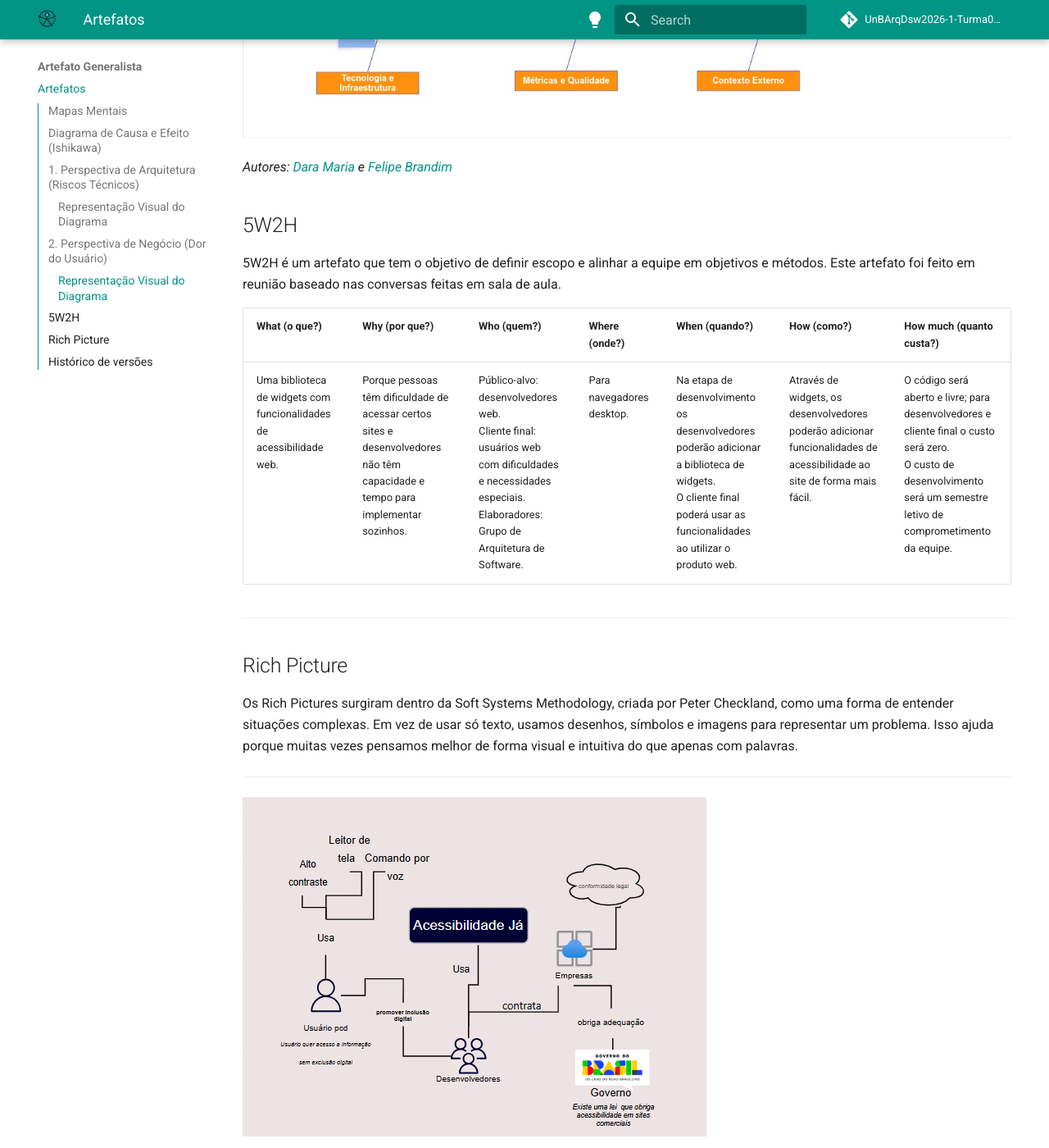
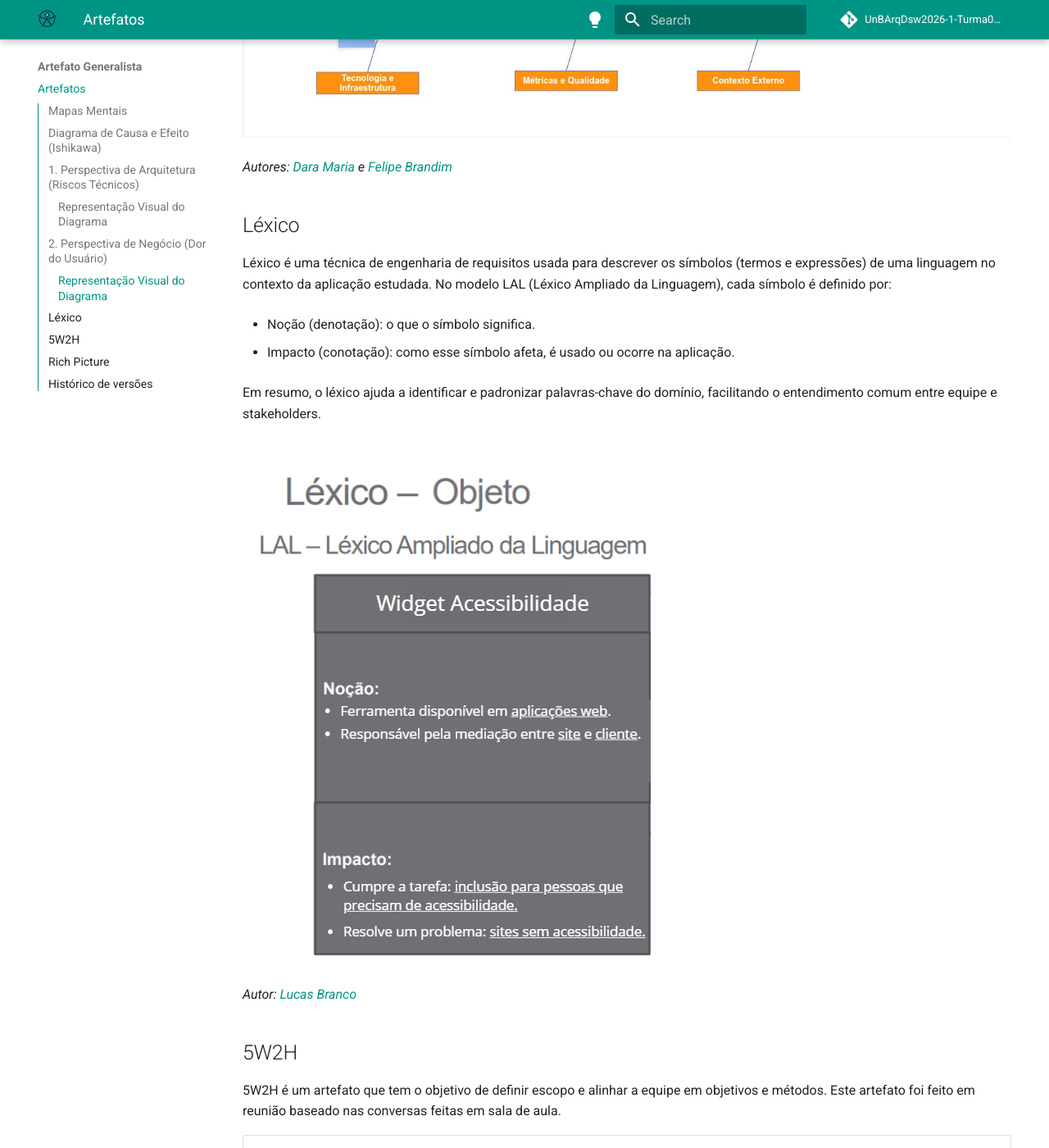
Before and after one commit to UnBArqDsw2026-1-Turma02/2026.01-T02_G4_AcessibilidadeJa_Entrega_01, an MkDocs documentation site: the page built from docs/Base/1.2.ArtefatoGeneralista.md, in a window 1280 px wide and 1400 px high, scrolled down 3757 px. Shown: the whole window at 82% size. Built offline with MkDocs 1.6.1 and Material for MkDocs 9.7.7, drawn with Linux system fonts in a browser that asks for light colours; comment, search, counter and statistics services are not loaded; some of the changed text lies outside the part shown.

Commit message:
docs: adicionado requisito léxico em artefato generalista

```diff
--- a/docs/Base/1.2.ArtefatoGeneralista.md
+++ b/docs/Base/1.2.ArtefatoGeneralista.md
@@ -48,6 +48,24 @@ Em suma, a ferramenta traduz o conceito de **acessibilidade plug-and-play**, per
 
 _Autores: [Dara Maria](https://github.com/daramariabs) e [Felipe Brandim](https://github.com/Felipe-Brandim)_
 
+
+
+## Léxico
+
+Léxico é uma técnica de engenharia de requisitos usada para descrever os símbolos (termos e expressões) de uma linguagem no contexto da aplicação estudada.
+No modelo LAL (Léxico Ampliado da Linguagem), cada símbolo é definido por:
+
+- Noção (denotação): o que o símbolo significa.
+
+- Impacto (conotação): como esse símbolo afeta, é usado ou ocorre na aplicação.
+
+Em resumo, o léxico ajuda a identificar e padronizar palavras-chave do domínio, facilitando o entendimento comum entre equipe e stakeholders.
+
+![Imagem Léxico](assets/artefato-generalista/lexico.png)
+
+_Autor: [Lucas Branco](https://github.com/lucasbbranco)_
+
+
 ## 5W2H
 
 5W2H é um artefato que tem o objetivo de definir escopo e alinhar a equipe em objetivos e métodos. Este artefato foi feito em reunião baseado nas conversas feitas em sala de aula.
@@ -78,3 +96,4 @@ _Figura 3 – Rich Picture do Acessibilidade Já. Fonte: Fernanda Vaz (2026)._
 | `1.4`  | 01/04/2026 | Inserção do artefato generalista (Rich Picture )                                | [Fernanda Vaz](https://github.com/Fernandavazgit1)  |
 | `1.5`  | 02/04/2026 | Inserção do artefato generalista (Diagrama de Ishikawa com foco na arquitetura) |    [Dara Maria](https://github.com/daramariabs)     |
 | `1.6`  | 02/04/2026 | Inserção do artefato generalista (Diagrama de Ishikawa com foco no usuário)     | [Felipe Brandim](https://github.com/Felipe-Brandim) |
+| `1.7`  | 02/04/2026 | Inserção do artefato generalista (Léxico)     | [Lucas Branco](https://github.com/lucasbbranco) |
```
Also changed, not shown: docs/Base/assets/artefato-generalista/lexico.png (added).
